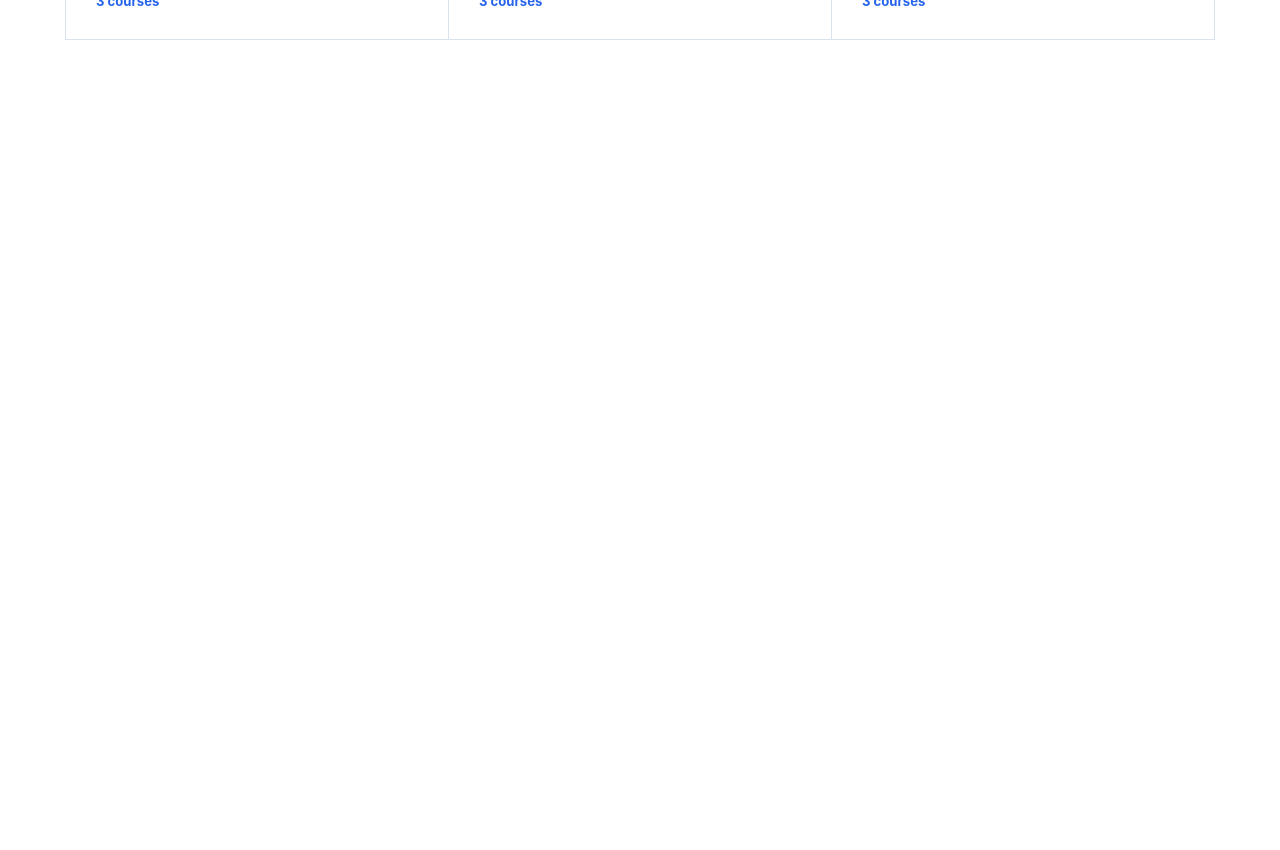
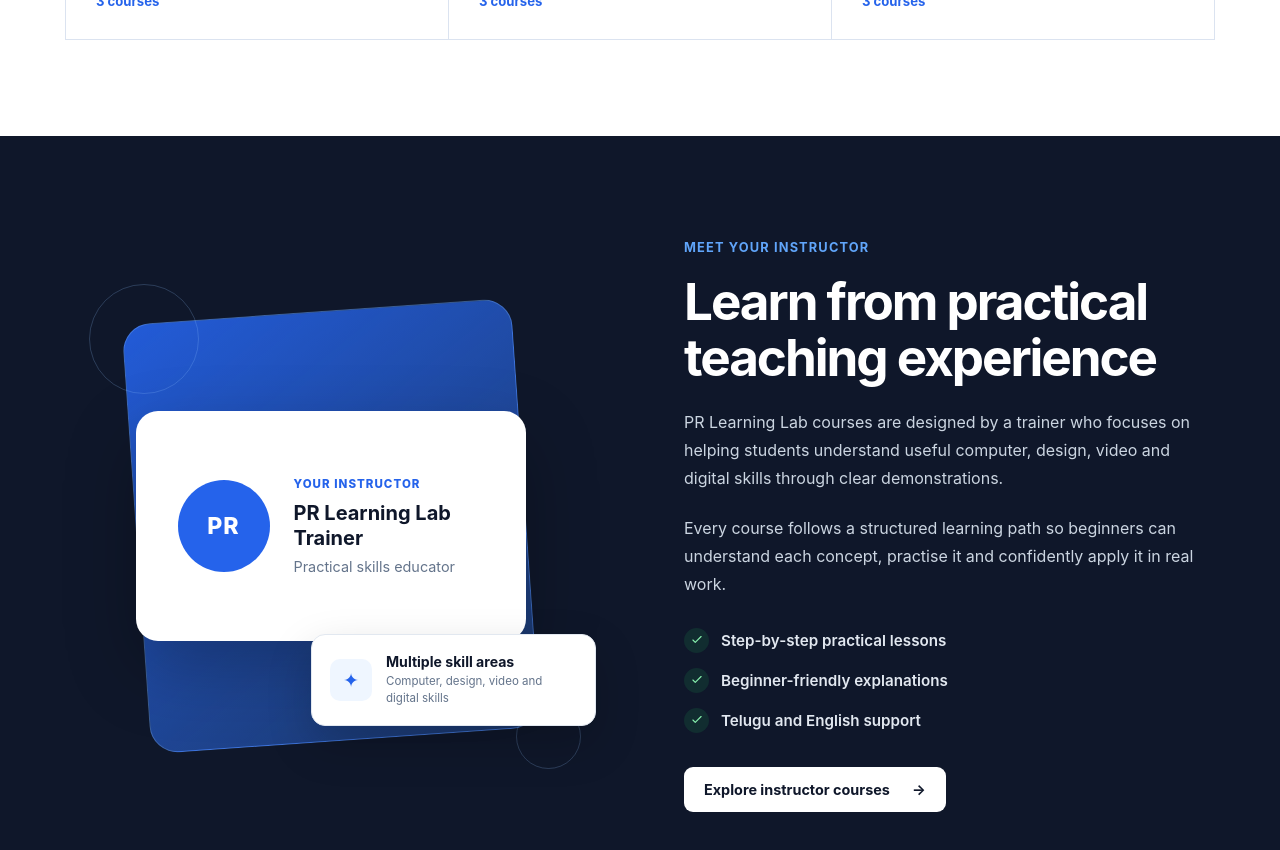
Before and after one commit to Hima-Varshitha/PR-Learning-Lab, a React (Vite) app in the folder client/: page / in a window 1280 px wide. Shown: the part 3100-3950 px from the top of the page. Before the commit the page ends 3236 px from the top, so only its background shows below. Built offline with nearby package versions, Linux system fonts and the light colour scheme.

Commit message:
Add instructor introduction section

```diff
--- a/client/src/App.jsx
+++ b/client/src/App.jsx
@@ -3,6 +3,7 @@ import Hero from "./components/Hero";
 import FeaturedCourses from "./components/FeaturedCourses";
 import WhyChooseUs from "./components/WhyChooseUs";
 import CourseCategories from "./components/CourseCategories";
+import InstructorSection from "./components/InstructorSection";
 
 function App() {
   return (
@@ -14,6 +15,7 @@ function App() {
         <FeaturedCourses />
         <WhyChooseUs />
         <CourseCategories />
+        <InstructorSection />
       </main>
     </>
   );
--- /dev/null
+++ b/client/src/components/InstructorSection.css
@@ -0,0 +1,307 @@
+.instructor-section {
+  padding: 104px 24px;
+  overflow: hidden;
+  background-color: #0f172a;
+}
+
+.instructor-container {
+  width: 100%;
+  max-width: 1150px;
+  margin: 0 auto;
+  display: grid;
+  grid-template-columns: 1fr 1fr;
+  gap: 88px;
+  align-items: center;
+}
+
+.instructor-visual {
+  position: relative;
+  min-height: 500px;
+  display: flex;
+  align-items: center;
+  justify-content: center;
+}
+
+.instructor-visual-background {
+  position: absolute;
+  width: 390px;
+  height: 430px;
+  background:
+    linear-gradient(
+      145deg,
+      rgba(37, 99, 235, 0.9),
+      rgba(59, 130, 246, 0.3)
+    );
+  border: 1px solid rgba(147, 197, 253, 0.25);
+  border-radius: 28px;
+  transform: rotate(-4deg);
+}
+
+.instructor-profile-card {
+  position: relative;
+  z-index: 2;
+  width: min(390px, 90%);
+  min-height: 230px;
+  padding: 42px;
+  display: flex;
+  gap: 24px;
+  align-items: center;
+  background-color: #ffffff;
+  border-radius: 22px;
+  box-shadow: 0 28px 70px rgba(0, 0, 0, 0.25);
+}
+
+.instructor-avatar {
+  width: 92px;
+  height: 92px;
+  flex-shrink: 0;
+  display: grid;
+  place-items: center;
+  color: #ffffff;
+  background-color: #2563eb;
+  border-radius: 50%;
+  font-size: 1.45rem;
+  font-weight: 800;
+  letter-spacing: 0.04em;
+}
+
+.instructor-card-label {
+  margin: 0 0 10px;
+  color: #2563eb;
+  font-size: 0.72rem;
+  font-weight: 800;
+  letter-spacing: 0.09em;
+}
+
+.instructor-profile-card h3 {
+  margin: 0 0 7px;
+  color: #0f172a;
+  font-size: 1.25rem;
+  line-height: 1.25;
+}
+
+.instructor-profile-card div:last-child > p:last-child {
+  margin: 0;
+  color: #64748b;
+  font-size: 0.9rem;
+}
+
+.instructor-subject-card {
+  position: absolute;
+  z-index: 3;
+  right: 0;
+  bottom: 50px;
+  width: 285px;
+  padding: 18px;
+  display: flex;
+  gap: 14px;
+  align-items: center;
+  background-color: #ffffff;
+  border: 1px solid #e2e8f0;
+  border-radius: 14px;
+  box-shadow: 0 18px 45px rgba(0, 0, 0, 0.18);
+}
+
+.subject-card-icon {
+  width: 42px;
+  height: 42px;
+  flex-shrink: 0;
+  display: grid;
+  place-items: center;
+  color: #2563eb;
+  background-color: #eff6ff;
+  border-radius: 10px;
+  font-size: 1.2rem;
+}
+
+.instructor-subject-card strong {
+  display: block;
+  margin-bottom: 3px;
+  color: #0f172a;
+  font-size: 0.88rem;
+}
+
+.instructor-subject-card span:last-child {
+  display: block;
+  color: #64748b;
+  font-size: 0.72rem;
+  line-height: 1.45;
+}
+
+.instructor-decoration {
+  position: absolute;
+  border: 1px solid rgba(147, 197, 253, 0.22);
+  border-radius: 50%;
+}
+
+.instructor-decoration-one {
+  top: 8px;
+  left: 24px;
+  width: 110px;
+  height: 110px;
+}
+
+.instructor-decoration-two {
+  right: 15px;
+  bottom: 7px;
+  width: 65px;
+  height: 65px;
+}
+
+.instructor-label {
+  margin: 0 0 18px;
+  color: #60a5fa;
+  font-size: 0.8rem;
+  font-weight: 700;
+  letter-spacing: 0.09em;
+}
+
+.instructor-content h2 {
+  max-width: 560px;
+  margin: 0;
+  color: #ffffff;
+  font-size: clamp(2rem, 4vw, 3.25rem);
+  font-weight: 750;
+  line-height: 1.1;
+  letter-spacing: -0.04em;
+}
+
+.instructor-description {
+  max-width: 590px;
+  margin: 22px 0 0;
+  color: #cbd5e1;
+  font-size: 1rem;
+  line-height: 1.75;
+}
+
+.instructor-features {
+  margin: 30px 0 0;
+  padding: 0;
+  display: grid;
+  gap: 15px;
+  list-style: none;
+}
+
+.instructor-features li {
+  display: flex;
+  align-items: center;
+  gap: 12px;
+  color: #e2e8f0;
+  font-size: 0.95rem;
+  font-weight: 600;
+}
+
+.instructor-check {
+  width: 25px;
+  height: 25px;
+  flex-shrink: 0;
+  display: grid;
+  place-items: center;
+  color: #86efac;
+  background-color: rgba(34, 197, 94, 0.13);
+  border-radius: 50%;
+}
+
+.instructor-check-icon {
+  width: 14px;
+  height: 14px;
+}
+
+.instructor-button {
+  width: fit-content;
+  margin-top: 34px;
+  padding: 14px 20px;
+  display: inline-flex;
+  align-items: center;
+  gap: 22px;
+  color: #0f172a;
+  background-color: #ffffff;
+  border-radius: 9px;
+  text-decoration: none;
+  font-size: 0.9rem;
+  font-weight: 700;
+  transition:
+    transform 0.2s ease,
+    background-color 0.2s ease;
+}
+
+.instructor-button:hover {
+  background-color: #dbeafe;
+  transform: translateY(-2px);
+}
+
+.instructor-button:focus-visible {
+  outline: 3px solid #60a5fa;
+  outline-offset: 4px;
+}
+
+@media (max-width: 900px) {
+  .instructor-container {
+    grid-template-columns: 1fr;
+    gap: 55px;
+  }
+
+  .instructor-visual {
+    order: 2;
+    width: 100%;
+    max-width: 580px;
+    margin: 0 auto;
+  }
+
+  .instructor-content {
+    order: 1;
+  }
+}
+
+@media (max-width: 600px) {
+  .instructor-section {
+    padding: 76px 16px;
+  }
+
+  .instructor-container {
+    gap: 42px;
+  }
+
+  .instructor-content h2 {
+    font-size: 2.1rem;
+  }
+
+  .instructor-visual {
+    min-height: 430px;
+  }
+
+  .instructor-visual-background {
+    width: 82%;
+    height: 350px;
+  }
+
+  .instructor-profile-card {
+    min-height: 190px;
+    padding: 28px 22px;
+    gap: 16px;
+  }
+
+  .instructor-avatar {
+    width: 70px;
+    height: 70px;
+    font-size: 1.15rem;
+  }
+
+  .instructor-profile-card h3 {
+    font-size: 1.05rem;
+  }
+
+  .instructor-subject-card {
+    right: 4px;
+    bottom: 32px;
+    width: 255px;
+  }
+
+  .instructor-decoration-one {
+    left: -20px;
+  }
+
+  .instructor-decoration-two {
+    right: -10px;
+  }
+}
--- /dev/null
+++ b/client/src/components/InstructorSection.jsx
@@ -0,0 +1,105 @@
+import "./InstructorSection.css";
+
+const instructorFeatures = [
+  "Step-by-step practical lessons",
+  "Beginner-friendly explanations",
+  "Telugu and English support",
+];
+
+function CheckIcon() {
+  return (
+    <svg
+      className="instructor-check-icon"
+      viewBox="0 0 24 24"
+      fill="none"
+      stroke="currentColor"
+      strokeWidth="2"
+      strokeLinecap="round"
+      strokeLinejoin="round"
+      aria-hidden="true"
+    >
+      <path d="m5 12 4 4L19 6" />
+    </svg>
+  );
+}
+
+function InstructorSection() {
+  return (
+    <section
+      className="instructor-section"
+      id="instructor"
+      aria-labelledby="instructor-heading"
+    >
+      <div className="instructor-container">
+        <div className="instructor-visual">
+          <div className="instructor-visual-background" />
+
+          <div className="instructor-profile-card">
+            <div className="instructor-avatar" aria-hidden="true">
+              PR
+            </div>
+
+            <div>
+              <p className="instructor-card-label">YOUR INSTRUCTOR</p>
+              <h3>PR Learning Lab Trainer</h3>
+              <p>Practical skills educator</p>
+            </div>
+          </div>
+
+          <div className="instructor-subject-card">
+            <span className="subject-card-icon" aria-hidden="true">
+              ✦
+            </span>
+
+            <div>
+              <strong>Multiple skill areas</strong>
+              <span>Computer, design, video and digital skills</span>
+            </div>
+          </div>
+
+          <div className="instructor-decoration instructor-decoration-one" />
+          <div className="instructor-decoration instructor-decoration-two" />
+        </div>
+
+        <div className="instructor-content">
+          <p className="instructor-label">MEET YOUR INSTRUCTOR</p>
+
+          <h2 id="instructor-heading">
+            Learn from practical teaching experience
+          </h2>
+
+          <p className="instructor-description">
+            PR Learning Lab courses are designed by a trainer who focuses on
+            helping students understand useful computer, design, video and
+            digital skills through clear demonstrations.
+          </p>
+
+          <p className="instructor-description">
+            Every course follows a structured learning path so beginners can
+            understand each concept, practise it and confidently apply it in
+            real work.
+          </p>
+
+          <ul className="instructor-features">
+            {instructorFeatures.map((feature) => (
+              <li key={feature}>
+                <span className="instructor-check">
+                  <CheckIcon />
+                </span>
+
+                {feature}
+              </li>
+            ))}
+          </ul>
+
+          <a className="instructor-button" href="#courses">
+            Explore instructor courses
+            <span aria-hidden="true">→</span>
+          </a>
+        </div>
+      </div>
+    </section>
+  );
+}
+
+export default InstructorSection;
```
